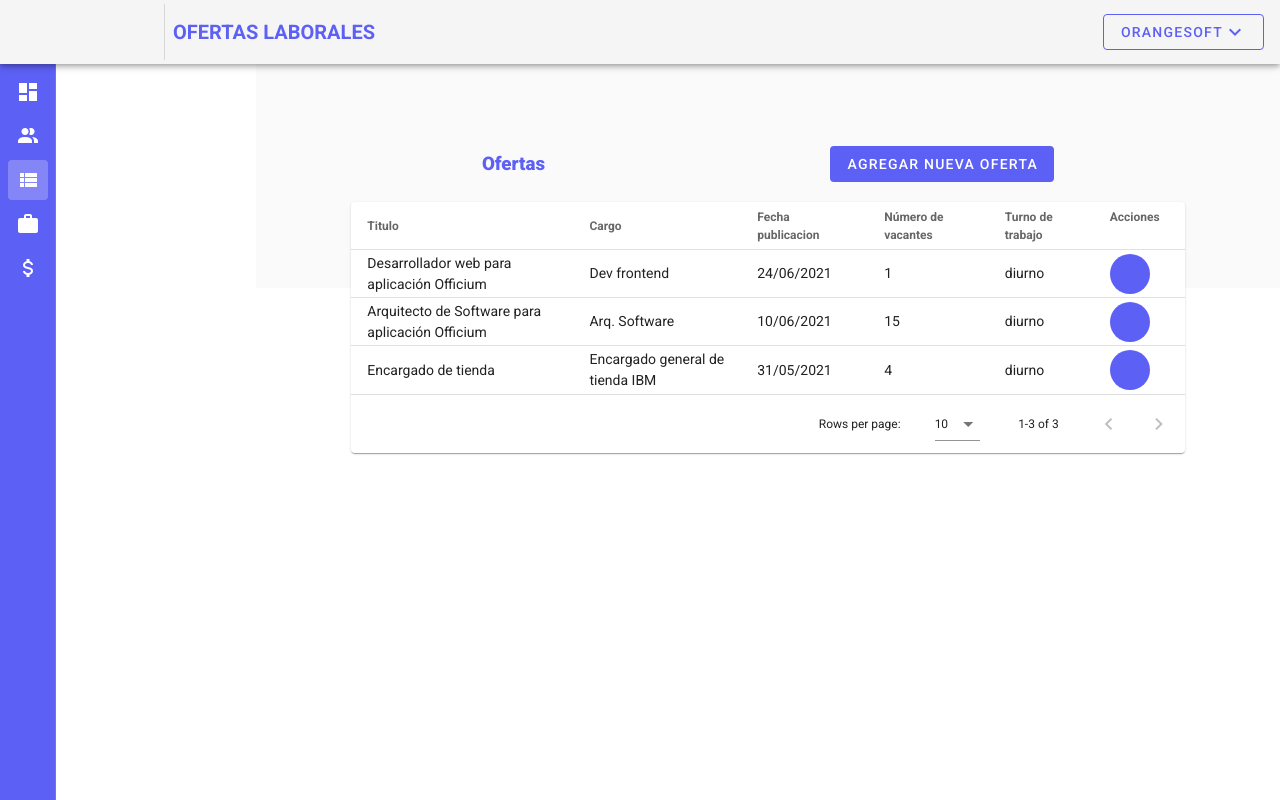
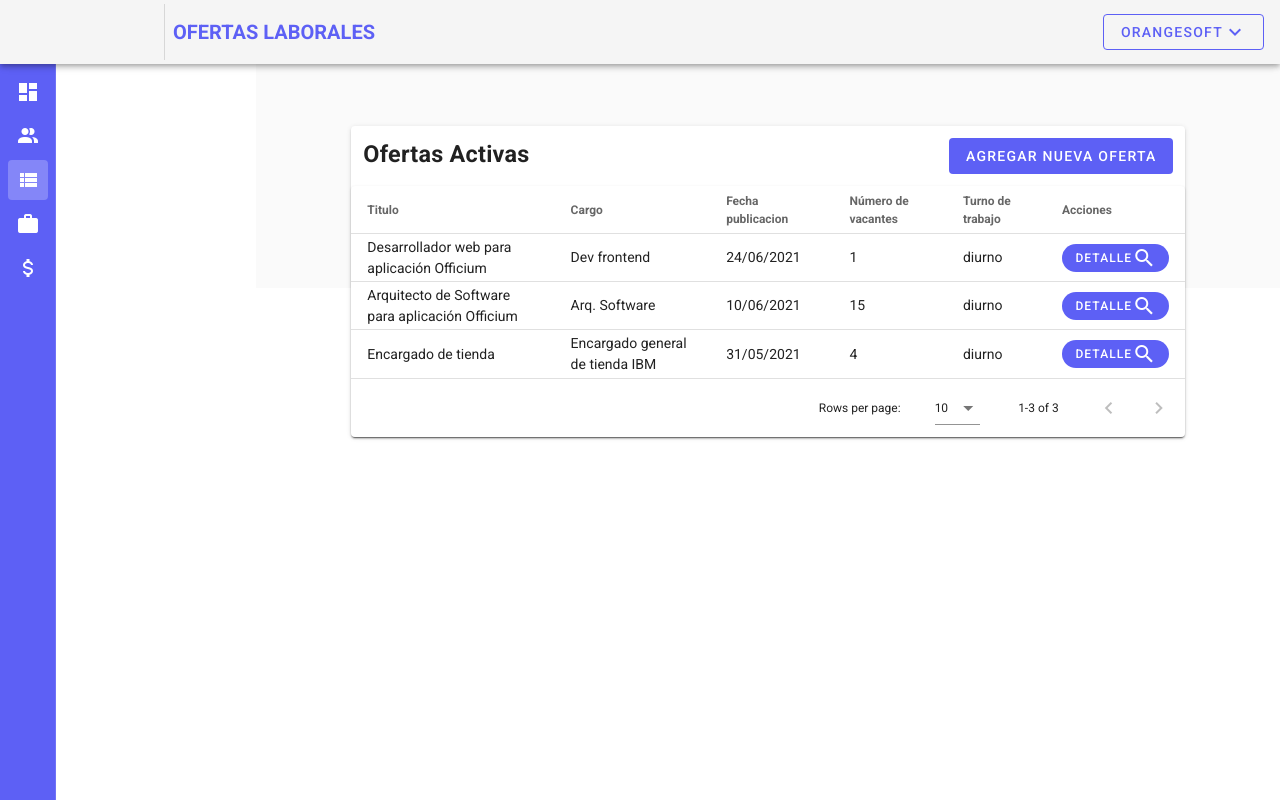
Before and after one commit to OrangeSoft-Team/officium-vuejs, a Vue app: page /ofertas-laborales in a window 1280 px wide. Built offline with nearby package versions, Linux system fonts and the light colour scheme.

Commit message:
Implementa funcionalidad de abrir modal detalle
Ajustes necesarios a la tabla de ofertas laborales para visualizar el botón de abrir modal de detalle.

```diff
--- /dev/null
+++ b/src/comun/infraestructura/UI/components/ModalOfertaDetalle.vue
@@ -0,0 +1,103 @@
+<template>
+    <v-dialog v-model="dialog">
+        <template v-slot:activator="{ on, attrs }">
+            <v-btn
+                depressed
+                rounded
+                color="primary"
+                small
+                v-bind="attrs"
+                v-on="on"
+                v-on:click="obtenerDetalle"
+            >
+                Detalle
+                <v-icon>mdi-magnify</v-icon>
+            </v-btn>
+        </template>
+
+        <v-card>
+            <v-card-title>
+                <span class="text-h5">Detalle de la oferta laboral</span>
+            </v-card-title>
+            <v-card-text>
+                <v-container>
+                    <v-row v-show="estaCargando">
+                        <v-progress-linear
+                            indeterminate
+                            color="primary"
+                        ></v-progress-linear
+                    ></v-row>
+                    <v-row v-show="!estaCargando"> <p>Contenido</p> </v-row>
+                </v-container>
+            </v-card-text>
+            <v-card-actions>
+                <v-spacer></v-spacer>
+                <v-btn color="blue darken-1" text @click="dialog = false">
+                    Cerrar
+                </v-btn>
+            </v-card-actions>
+        </v-card>
+    </v-dialog>
+</template>
+
+<script lang="ts">
+import Vue from "vue";
+import { ControladorDetalleOfertaLaboral } from "../../../../ofertaLaboral/infraestructura/controlador/ControladorDetalleOfertaLaboral";
+//Importamos la interface del DTO para que el objeto a mostrar en la tabla
+//sea del mismo tipo que el que se trae en la respuesta del CU
+import { OfertaLaboralEmpresaDTO } from "../../../../ofertaLaboral/aplicacion/dto/OfertaLaboralEmpresaDTO";
+
+export default Vue.extend({
+    props: ["idOferta"],
+    data() {
+        return {
+            estaCargando: true,
+            ofertaLaboral: {} as OfertaLaboralEmpresaDTO,
+            dialog: false,
+        };
+    },
+
+    methods: {
+        obtenerDetalle() {
+            //Inicializamos el controlador
+            const cuAEjecutar = ControladorDetalleOfertaLaboral.inicializar();
+
+            //Ejecutamos el caso de uso
+
+            /**
+             * FALTA COLOCAR AQUÍ EL ID DE LA OFERTA LABORAL QUE RECIBIMOS
+             * DEL COMPONENTE PADRE
+             */
+
+            const respuestaCU = cuAEjecutar.ejecutarCU({
+                idOfertaLaboral: "1",
+            });
+            respuestaCU
+                .then((data) => {
+                    if (data.esExitoso) {
+                        //Cambiamos el estado
+
+                        this.estaCargando = false;
+
+                        //this.estaCargando = false;
+                        //console.log("[DETALLE] ", data.getValue());
+                        //Actualizamos
+                        this.ofertaLaboral = data.getValue();
+                    } else {
+                        //TODO Manejo de caso con error al recuperar conjunto
+                        console.warn("Algo pasó", data.error);
+                    }
+                })
+                .catch((e) => {
+                    console.error(e);
+                });
+        },
+    },
+
+    mounted() {
+        //console.log("MONTANDO", this.idOferta);
+    },
+});
+</script>
+
+<style></style>
--- a/src/comun/infraestructura/UI/layout/Layout.vue
+++ b/src/comun/infraestructura/UI/layout/Layout.vue
@@ -88,7 +88,7 @@ export default Vue.extend({
                 {
                     opcion: "Delegados",
                     icono: "mdi-account-multiple",
-                    toDato: "#",
+                    toDato: "InicioSesion",
                 },
                 {
                     opcion: "Ofertas laborales",
@@ -98,12 +98,12 @@ export default Vue.extend({
                 {
                     opcion: "Trabajos",
                     icono: "mdi-briefcase",
-                    toDato: "#",
+                    toDato: "InicioSesion",
                 },
                 {
                     opcion: "Pagos",
                     icono: "mdi-currency-usd",
-                    toDato: "#",
+                    toDato: "InicioSesion",
                 },
             ],
         };
--- a/src/comun/infraestructura/UI/views/OfertasLaborales.vue
+++ b/src/comun/infraestructura/UI/views/OfertasLaborales.vue
@@ -1,61 +1,27 @@
 <template>
     <v-container fluid class="grey lighten-5">
-        <v-progress-circular
-            v-show="estaCargando"
-            indeterminate
-            color="primary"
-        ></v-progress-circular>
+        <v-row align="center" no-gutters style="height: 50px"> </v-row>
 
-        <v-row
-            align="center"
-            no-gutters
-            style="height: 50px;"
-        >
-        </v-row>
-
-        <v-row
-            align="center"
-            no-gutters
-            style="height: 150px;"
-        >
-            <v-col
-                cols="12"
-                sm="1"
-                md="1"
-                lg="1"
-                xl="1"
-            >
-            </v-col>
-            <v-col
-                cols="12"
-                sm="10"
-                md="10"
-                lg="10"
-                xl="10"
-            >
-                <v-row
-                    align="center"
-                    justify="space-around"
-                    style="height: 100px;"
-                >
-                    <h3
-                    class="primary--text"
-
-                    >
-                    <strong>Ofertas</strong>
-                    </h3>
-                    <v-btn
-                    depressed
-                    color="primary"
-                    >
+        <v-row align="center" no-gutters style="height: 150px">
+            <v-col cols="12" sm="1" md="1" lg="1" xl="1"> </v-col>
+            <v-col cols="12" sm="10" md="10" lg="10" xl="10">
+                <v-card>
+                    <v-card-title>
+                        <v-row justify="space-between" class="pa-2">
+                            <h3 class="">Ofertas Activas</h3>
+                            <v-btn depressed color="primary">
                                 Agregar nueva oferta
                             </v-btn>
                         </v-row>
+                    </v-card-title>
                     <v-data-table
                         :headers="headersTable"
                         :items="ofertasLaborales"
                         :items-per-page="10"
                         class="elevation-1"
+                        :loading="estaCargando"
+                        loading-text="Consultando datos..."
+                        locale="es"
                     >
                         <template v-slot:item="row">
                             <tr>
@@ -65,23 +31,18 @@
                                 <td>{{ row.item.numeroVacantes }}</td>
                                 <td>{{ row.item.turnoTrabajo }}</td>
                                 <td>
-                                <v-btn depressed rounded color="primary" fab small
-                                @click="verDetalleOfertaLaboral(row.item.idOfertaLaboral)">
-                                    <v-icon>fas fa-search</v-icon>
-                                </v-btn>
+                                    <!--Llamamos al componente del detalle de
+                                    oferta laboral-->
+                                    <modal-oferta-detalle
+                                        :id-oferta="row.item.idOfertaLaboral"
+                                    ></modal-oferta-detalle>
                                 </td>
                             </tr>
                         </template>
                     </v-data-table>
+                </v-card>
             </v-col>
-            <v-col
-                cols="12"
-                sm="1"
-                md="1"
-                lg="1"
-                xl="1"
-            >
-            </v-col>
+            <v-col cols="12" sm="1" md="1" lg="1" xl="1"> </v-col>
         </v-row>
     </v-container>
 </template>
@@ -93,7 +54,12 @@ import { ControladorObtenerOfertasLaboralesActivas } from "../../../../ofertaLab
 //sea del mismo tipo que el que se trae en la respuesta del CU
 import { OfertaLaboralEmpresaDTO } from "../../../../ofertaLaboral/aplicacion/dto/OfertaLaboralEmpresaDTO";
 
+import ModalOfertaDetalle from "../components/ModalOfertaDetalle.vue";
+
 export default Vue.extend({
+    components: {
+        ModalOfertaDetalle,
+    },
     data() {
         return {
             estaCargando: true,
@@ -105,7 +71,7 @@ export default Vue.extend({
                 { text: "Número de vacantes", value: "numeroVacantes" },
                 { text: "Turno de trabajo", value: "turnoTrabajo" },
                 { text: "Acciones", value: "acciones" },
-            ]
+            ],
         };
     },
 
@@ -133,13 +99,6 @@ export default Vue.extend({
                 console.error(e);
             });
     },
-    methods: {
-        verDetalleOfertaLaboral(idOfertaLaboral:number) {
-            //console.log('ID de la oferta laboral: ' + idOfertaLaboral);
-
-            //Llamamos al componente del detalle de oferta laboral
-        }
-    },
 });
 </script>
 
--- a/src/ofertaLaboral/infraestructura/JSON/ofertasLaboralesRespuestas.ts
+++ b/src/ofertaLaboral/infraestructura/JSON/ofertasLaboralesRespuestas.ts
@@ -2,7 +2,7 @@ import { OfertaLaboralEmpresaDTO } from "../../aplicacion/dto/OfertaLaboralEmpre
 
 export const OFERTAS_LABORALES_RESPUESTA_VALIDA: OfertaLaboralEmpresaDTO[] = [
     {
-        idOfertaLaboral: '1',
+        idOfertaLaboral: "1",
         titulo: "Desarrollador web para aplicación Officium",
         fechaPublicacion: "24/06/2021",
         cargo: "Dev frontend",
@@ -13,7 +13,7 @@ export const OFERTAS_LABORALES_RESPUESTA_VALIDA: OfertaLaboralEmpresaDTO[] = [
         numeroVacantes: 1,
     },
     {
-        idOfertaLaboral: '2',
+        idOfertaLaboral: "2",
         titulo: "Arquitecto de Software para aplicación Officium",
         fechaPublicacion: "10/06/2021",
         cargo: "Arq. Software",
@@ -24,7 +24,7 @@ export const OFERTAS_LABORALES_RESPUESTA_VALIDA: OfertaLaboralEmpresaDTO[] = [
         numeroVacantes: 15,
     },
     {
-        idOfertaLaboral: '3',
+        idOfertaLaboral: "3",
         titulo: "Encargado de tienda",
         fechaPublicacion: "31/05/2021",
         cargo: "Encargado general de tienda IBM",
@@ -36,9 +36,10 @@ export const OFERTAS_LABORALES_RESPUESTA_VALIDA: OfertaLaboralEmpresaDTO[] = [
     },
 ];
 
-
 export const OFERTA_LABORAL_RESPUESTA_VALIDA: OfertaLaboralEmpresaDTO = {
-    idOfertaLaboral: '3',
+    idOfertaLaboral: "3",
+    descripcion: "Lorem ipsum dolor sit amet, consectetur adipiscing elit",
+    estado: "publicado",
     titulo: "Encargado de tienda",
     fechaPublicacion: "31/05/2021",
     cargo: "Encargado general de tienda IBM",
@@ -48,8 +49,6 @@ export const OFERTA_LABORAL_RESPUESTA_VALIDA: OfertaLaboralEmpresaDTO = {
     turnoTrabajo: "diurno",
     numeroVacantes: 4,
 };
-
-
 
 export const OFERTAS_LABORALES_RESPUESTA_CON_ERROR_VACANTES: OfertaLaboralEmpresaDTO[] =
     [
```
Also changed, not shown: src/comun/infraestructura/UI/views/OfertasLaboralesDetalle.vue (deleted, +0 -76 lines), .eslintrc.js. Lines whose indentation alone changed are shown as unchanged.
